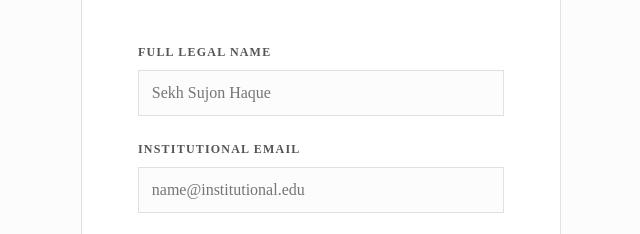
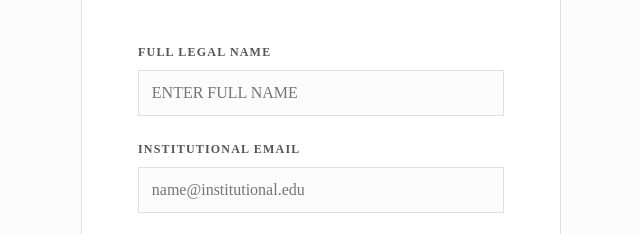
Before and after one commit to SekhSujonHaque2005/Bus-Management-System, a website: page frontend/register.html in a window 1280 px wide. Shown: the part 268-502 px from the top of the page, 319-959 px from the left. Drawn offline with Linux system fonts and the light colour scheme.

Commit message:
Update name placeholder to be more generic

```diff
--- a/frontend/register.html
+++ b/frontend/register.html
@@ -22,7 +22,7 @@
             <form id="registerForm">
                 <div style="margin-bottom: 1.5rem;">
                     <label style="display: block; font-size: 0.75rem; font-weight: 900; color: var(--text-muted); margin-bottom: 0.6rem; text-transform: uppercase; letter-spacing: 0.1em;">Full Legal Name</label>
-                    <input type="text" id="name" required placeholder="Sekh Sujon Haque" style="width: 100%; padding: 0.8rem; border: 1px solid var(--border); font-family: var(--font-serif); font-size: 1rem; background: var(--bg-surface); color: var(--text-main);">
+                    <input type="text" id="name" required placeholder="ENTER FULL NAME" style="width: 100%; padding: 0.8rem; border: 1px solid var(--border); font-family: var(--font-serif); font-size: 1rem; background: var(--bg-surface); color: var(--text-main);">
                 </div>
 
                 <div style="margin-bottom: 1.5rem;">
```
